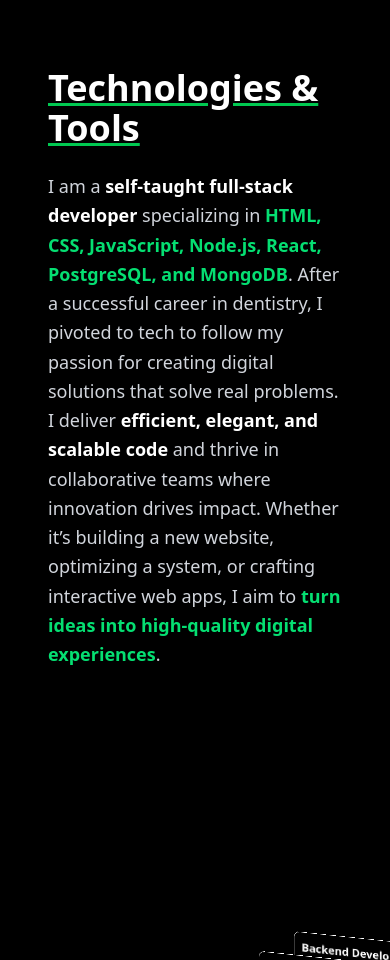
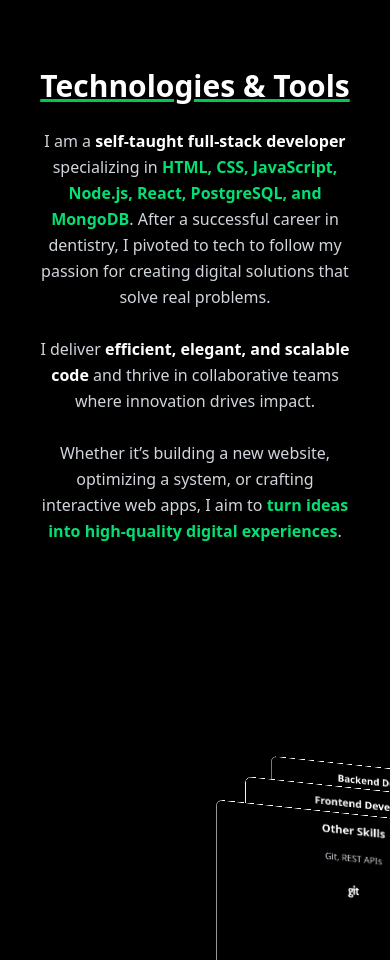
Before and after one commit to omarfawzy90/My_Portfolio, a React (Vite) app: page / in a window 390 px wide. Shown: the part 1040-2000 px from the top of the page. Built offline with nearby package versions, Linux system fonts and the light colour scheme; grey boxes are pictures that could not be loaded.

Commit message:
responsive in small screens

```diff
--- a/src/App.jsx
+++ b/src/App.jsx
@@ -16,7 +16,7 @@ import {
 const techLogos = [
   { node: <SiReact size={40} color="#61DBFB" />, title: "React", href: "https://react.dev" },
   { node: <SiNextdotjs size={40} color="white" />, title: "Next.js", href: "https://nextjs.org" },
-  { node: <SiJavascript size={40} color="#b9de41ff" />, title: "Javascript", href: "https://www.javascript.com" },
+  { node: <SiJavascript size={40} color="#c4e63cff" />, title: "Javascript", href: "https://www.javascript.com" },
   { node: <SiTailwindcss size={40} color="#38BDF8" />, title: "Tailwind CSS", href: "https://tailwindcss.com" },
 ];
 
--- a/src/components/CardSwapcom.jsx
+++ b/src/components/CardSwapcom.jsx
@@ -4,92 +4,91 @@ import nextsvg from "../assets/nextjs-svgrepo-com.svg";
 import tailwindsvg from "../assets/tailwind-svgrepo-com-2.svg";
 import nodejssvg from "../assets/nodejs02-svgrepo-com.svg";
 import expresssvg from "../assets/express-svgrepo-com.svg";
-import sqlsvg from "../assets/sql-svgrepo-com.svg"
-import gtisvg from "../assets/git-svgrepo-com-2.svg"
+import sqlsvg from "../assets/sql-svgrepo-com.svg";
+import gtisvg from "../assets/git-svgrepo-com-2.svg";
 
 export default function CardSwapComp() {
   return (
     <div className="flex flex-col md:flex-row items-center justify-center gap-10 px-6 py-16">
-  {/* LEFT TEXT */}
-  <div className="w-full md:w-1/2 text-white space-y-6 px-6 md:px-20">
-    <h1 className="text-4xl md:text-5xl font-bold underline decoration-green-500">
-      Technologies & Tools
-    </h1>
-     <h2 className="text-lg md:text-xl text-gray-300 leading-relaxed">
-      I am a <span className="text-white font-semibold">self-taught full-stack developer</span> specializing in
-      <span className="text-green-400 font-bold"> HTML, CSS, JavaScript, Node.js, React, PostgreSQL, and MongoDB</span>.
-      After a successful career in dentistry, I pivoted to tech to follow my passion for creating digital solutions that solve real problems.
+      <div className="w-full md:w-1/2 text-white space-y-6 px-4 md:px-12">
+        <h1 className="text-3xl md:text-5xl font-bold underline decoration-green-500 text-center md:text-left">
+          Technologies & Tools
+        </h1>
+        <h2 className="text-base md:text-xl text-gray-300 leading-relaxed text-center md:text-left">
+          I am a{" "}
+          <span className="text-white font-semibold">
+            self-taught full-stack developer
+          </span>{" "}
+          specializing in
+          <span className="text-green-400 font-bold">
+            {" "}
+            HTML, CSS, JavaScript, Node.js, React, PostgreSQL, and MongoDB
+          </span>
+          . After a successful career in dentistry, I pivoted to tech to follow
+          my passion for creating digital solutions that solve real problems.
+          <br />
+          <br />
+          I deliver{" "}
+          <span className="text-white font-semibold">
+            efficient, elegant, and scalable code
+          </span>{" "}
+          and thrive in collaborative teams where innovation drives impact.
+          <br />
+          <br />
+          Whether it’s building a new website, optimizing a system, or crafting
+          interactive web apps, I aim to{" "}
+          <span className="text-green-400 font-bold">
+            turn ideas into high-quality digital experiences
+          </span>
+          .
+        </h2>
+      </div>
 
-      I deliver <span className="text-white font-semibold">efficient, elegant, and scalable code</span> and thrive in collaborative teams where innovation drives impact.
-
-      Whether it’s building a new website, optimizing a system, or crafting interactive web apps, I aim to <span className="text-green-400 font-bold">turn ideas into high-quality digital experiences</span>.
-
-    </h2>
-  </div>
-
-
-      {/* RIGHT CARDS */}
       <div
         className="w-full md:w-1/2"
-        style={{ height: "400px", position: "relative" }}
+        style={{ height: "auto", minHeight: "350px", position: "relative" }}
       >
         <CardSwap
-          cardDistance={60}
-          verticalDistance={70}
+          cardDistance={40}
+          verticalDistance={60}
           delay={3000}
-          pauseOnHover={false}
+          pauseOnHover={true}
         >
           <Card>
-            <h3 className="text-2xl font-bold text-white p-4">
+            <h3 className="text-xl md:text-2xl font-bold text-white p-4 text-center">
               Frontend Development
             </h3>
             <p className="text-gray-300 p-2 text-center">
               React, Next.js, TailwindCSS, JavaScript
             </p>
-            <div className="flex justify-center p-2">
-              <img src={reactsvg} alt="React Logo" className="h-16 w-16 p-2" />
-              <img src={nextsvg} alt="next Logo" className="h-14 w-14 p-2" />
-              <img
-                src={tailwindsvg}
-                alt="tailwind Logo"
-                className="h-14 w-14 p-2"
-              />
+            <div className="flex flex-wrap justify-center p-2 gap-2">
+              <img src={reactsvg} alt="React Logo" className="h-12 w-12 md:h-16 md:w-16" />
+              <img src={nextsvg} alt="next Logo" className="h-12 w-12 md:h-14 md:w-14" />
+              <img src={tailwindsvg} alt="tailwind Logo" className="h-12 w-12 md:h-14 md:w-14" />
             </div>
           </Card>
+
           <Card>
-            <h3 className="text-2xl font-bold text-white p-4">
+            <h3 className="text-xl md:text-2xl font-bold text-white p-4 text-center">
               Backend Development
             </h3>
             <p className="text-gray-300 p-2 text-center">
               Node.js, Express, PostgreSQL, MongoDB
             </p>
-            <div className="flex justify-center p-2">
-              <img
-                src={nodejssvg}
-                alt="nodejs Logo"
-                className="h-14 w-14 p-2"
-              />
-              <img
-                src={expresssvg}
-                alt="express Logo"
-                className="h-18 w-18 p-2"
-              />
-              <img
-                src={sqlsvg}
-                alt="sql Logo"
-                className="h-18 w-18 p-2"
-              />
+            <div className="flex flex-wrap justify-center p-2 gap-2">
+              <img src={nodejssvg} alt="nodejs Logo" className="h-12 w-12 md:h-14 md:w-14" />
+              <img src={expresssvg} alt="express Logo" className="h-12 w-12 md:h-14 md:w-14" />
+              <img src={sqlsvg} alt="sql Logo" className="h-12 w-12 md:h-14 md:w-14" />
             </div>
           </Card>
+
           <Card>
-            <h3 className="text-2xl font-bold text-white p-4">Other Skills</h3>
+            <h3 className="text-xl md:text-2xl font-bold text-white p-4 text-center">
+              Other Skills
+            </h3>
             <p className="text-gray-300 p-2 text-center">Git, REST APIs</p>
             <div className="flex justify-center p-4">
-               <img
-                src={gtisvg}
-                alt="git Logo"
-                className="h-18 w-18 p-2"
-              />
+              <img src={gtisvg} alt="git Logo" className="h-12 w-12 md:h-16 md:w-16" />
             </div>
           </Card>
         </CardSwap>
--- a/src/components/Footer.jsx
+++ b/src/components/Footer.jsx
@@ -10,16 +10,13 @@ const Footer = () => {
     const subject = 'Contact Request';
     const body = 'Hello,\n\nI would like to get in touch with you.\n\nBest regards';
 
-    // Encode the mailto URL properly
     const mailtoLink = `mailto:${email}?subject=${encodeURIComponent(subject)}&body=${encodeURIComponent(body)}`;
 
     console.log('Attempting to open:', mailtoLink);
 
     try {
-      // Primary method - direct assignment
       window.location.href = mailtoLink;
 
-      // Fallback - create temporary link
       setTimeout(() => {
         const link = document.createElement('a');
         link.href = mailtoLink;
@@ -31,7 +28,6 @@ const Footer = () => {
 
     } catch (error) {
       console.error('Mailto failed:', error);
-      // Fallback - copy email to clipboard
       navigator.clipboard.writeText(email).then(() => {
         alert(`Email copied to clipboard: ${email}`);
       }).catch(() => {
--- a/src/components/Hero.jsx
+++ b/src/components/Hero.jsx
@@ -12,15 +12,14 @@ const Hero = () => {
         smooth={true}
       />
 
-      <div className="absolute inset-0 z-10 flex items-center justify-center text-center">
+      <div className="absolute inset-0 z-10 flex items-center justify-center text-center p-4">
         <Title
           text={["Welcome!", "I'm Omar Fawzy", "Full-Stack Web Developer"]}
           typingSpeed={75}
           pauseDuration={1500}
           showCursor={true}
           cursorCharacter="_"
-            className="text-6xl font-bold text-white"
-
+          className="text-3xl sm:text-4xl md:text-5xl lg:text-6xl font-bold text-white leading-tight"
         />
       </div>
     </div>
@@ -28,13 +27,3 @@ const Hero = () => {
 };
 
 export default Hero;
-
-
-//   {/* <div className="absolute inset-0 z-10 flex flex-col items-center justify-center text-center text-white">
-//         {/* <img className= "rounded-full w-60 h-60" src="/src/assets/161047652.jpeg" /> */}
-//         <h1 className="text-5xl font-bold text-stroke">Hello, I am Omar Fawzy</h1>
-//         <p className="mt-4 text-lg">Web Developer</p>
-//         <button className="mt-6 px-6 py-3 bg-blue-600 rounded-lg hover:bg-blue-700 hover:cursor-pointer">
-//           Contact
-//         </button>
-//       </div>
```
Also changed, not shown: src/components/Nav.jsx (+0 -7 lines).
